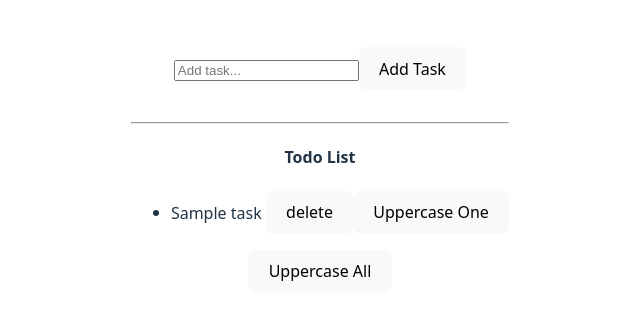
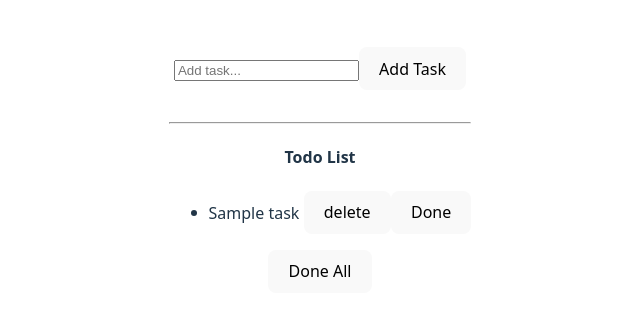
Before and after one commit to Uzmakh/deltareact-app, a React (Vite) app: page / in a window 1280 px wide. Shown: the part 230-550 px from the top of the page, without its empty margins (320-960 px from the left). Built offline with nearby package versions, Linux system fonts and the light colour scheme.

Commit message:
Added mark done feature

```diff
--- a/src/TodoList.jsx
+++ b/src/TodoList.jsx
@@ -2,12 +2,12 @@ import { useState } from "react";
 import { v4 as uuidv4 } from "uuid";
 
 export default function TodoList() {
-  let [todos, setTodos] = useState([{ task: "Sample task", id: uuidv4() }]);
+  let [todos, setTodos] = useState([{ task: "Sample task", id: uuidv4(),isDone:false, }]);
   let [newTodo, setNewTodo] = useState("");
 
   let addNewTodo = () => {
     // console.log("adding new task...");
-    setTodos([...todos, { task: newTodo, id: uuidv4() }]);
+    setTodos([...todos, { task: newTodo, id: uuidv4(),isDone:false, }]);
     setNewTodo("");
   };
 
@@ -25,20 +25,20 @@ export default function TodoList() {
     setTodos((prevTodos) => todos.filter(prevTodos.id != id));
   };
 
-  let upperCaseAllTodo = () => {
+  let markDoneAllTodo = () => {
     setTodos((todos) =>
       todos.map((todo) => {
         // console.log(todo);
         return {
           ...todo,
-          task: todo.task.toUpperCase(),
+         isDone:true,
         };
       })
     );
     // console.log(newArr);
   };
 
-  let upperCaseOne = (id) => {
+  let markDone = (id) => {
     // console.log('One to uppercase');
     setTodos((todos) =>
       todos.map((todo) => {
@@ -46,7 +46,7 @@ export default function TodoList() {
         if (todo.id == id) {
           return {
             ...todo,
-            task: todo.task.toUpperCase(),
+           isDone:true,
           };
         } else {
           return todo;
@@ -71,14 +71,14 @@ export default function TodoList() {
       <ul>
         {todos.map((todo) => (
           <li key={todo.id}>
-            <span>{todo.task}</span>
+            <span style={todo.isDone ? { textDecoration:"line-through"}:{}}>{todo.task}</span>
             &nbsp;
             <button onClick={() => deleteTodo(todo.id)}>delete</button>
-            <button onClick={() => upperCaseOne(todo.id)}>Uppercase One</button>
+            <button onClick={() => markDone(todo.id)}>Done</button>
           </li>
         ))}
       </ul>
-      <button onClick={upperCaseAllTodo}>Uppercase All</button>
+      <button onClick={markDoneAllTodo}>Done All</button>
     </>
   );
 }
```
